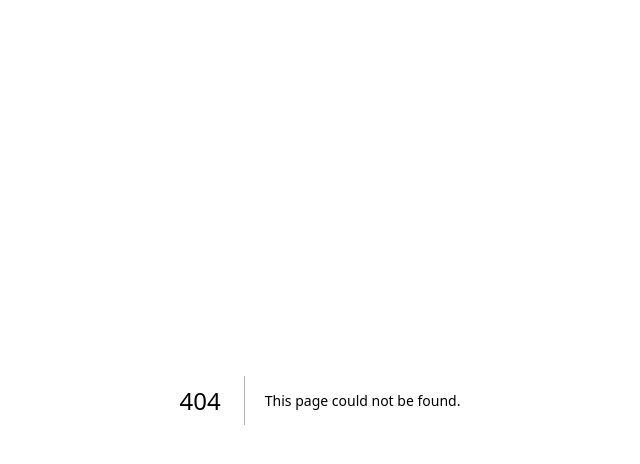
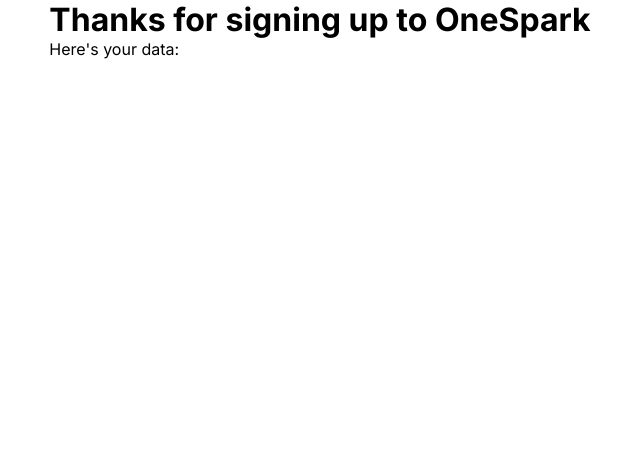
Before and after one commit to shaiunterslak/one-spark-shai, a Next.js app: page /success in a window 1280 px wide. Before the commit this address had no page. Shown: the top 464 px of the page, without its empty margins (320-960 px from the left). Built offline with nearby package versions, Linux system fonts and the light colour scheme.

Commit message:
Add success screen

```diff
--- a/components/CheckboxGroup/CheckboxGroup.module.css
+++ b/components/CheckboxGroup/CheckboxGroup.module.css
@@ -8,6 +8,7 @@
 
 .checkboxGroup .checkboxInput:hover{
     cursor: pointer;
+    background-color: #E0E5E8;
 }
 
 .checkboxGroup .checkboxInput{
@@ -19,6 +20,7 @@
     font-weight: normal;
 }
 
+
 .checkboxGroup .checked {
     color: #6B4EFF;
     background: #EBE8FE;
--- a/components/RadioGroup/RadioGroup.module.css
+++ b/components/RadioGroup/RadioGroup.module.css
@@ -9,6 +9,7 @@
 
 .radioGroup .radioInput:hover{
     cursor: pointer;
+    background-color: #E0E5E8;
 }
 
 .radioGroup .radioInput{
--- a/pages/form/[sectionNumber].tsx
+++ b/pages/form/[sectionNumber].tsx
@@ -23,11 +23,7 @@
     actions.setSubmitting(false);
     addSectionToForm({ sectionNumber: sectionNumber, answers: values });
     onLastFormSection()
-      ? alert(
-          `Form completed, here is all your data: ${JSON.stringify(
-            form.sections
-          )}`
-        )
+      ? router.replace('/success')
       : router.replace(`/form/${Number(sectionNumber) + 1}`);
   };
 
--- /dev/null
+++ b/pages/success.tsx
@@ -0,0 +1,22 @@
+import { useForm } from '@/context/form-context';
+import { Inter } from '@next/font/google';
+const inter = Inter({ subsets: ['latin'] });
+
+export default function Success() {
+  const { form } = useForm();
+  return (
+    <div className={inter.className}>
+      <h1>Thanks for signing up to OneSpark</h1>
+      <p>Here's your data:</p>
+
+      {form.sections.map((section) => {
+        return (
+          <div>
+            <h3>Section number: {Number(section.sectionNumber) + 1}</h3>
+            {JSON.stringify(section.answers)}
+          </div>
+        );
+      })}
+    </div>
+  );
+}
--- a/styles/globals.css
+++ b/styles/globals.css
@@ -17,6 +17,7 @@
   display: flex;
   flex-direction: column;
   align-items: center;
+  justify-content: center;
   overflow-x: hidden;
 }
 
```
